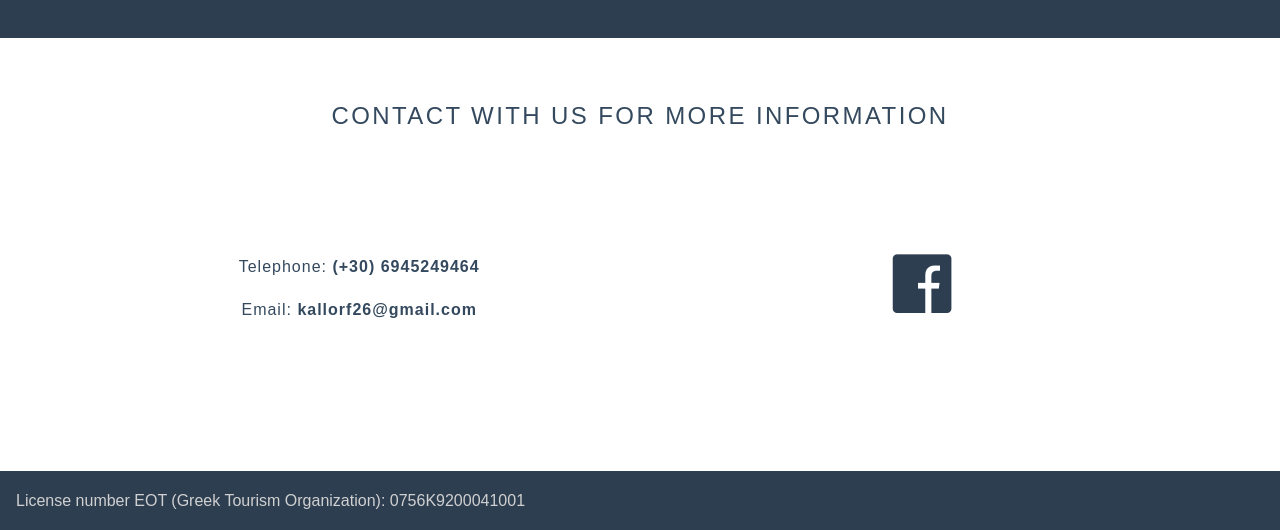
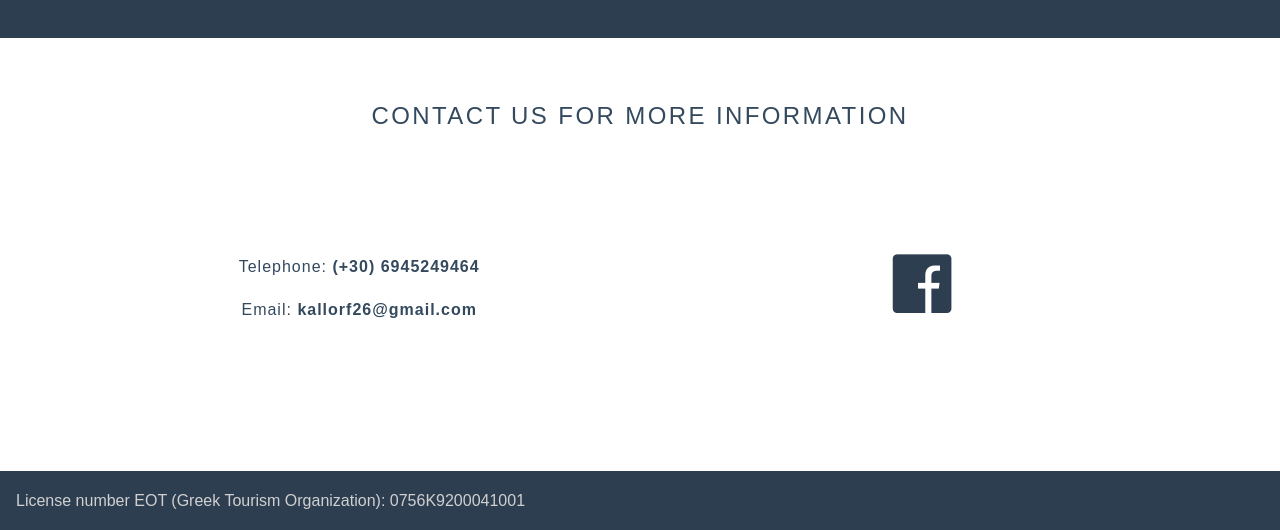
Before and after one commit to DiVouz/Villa_Malena, a plain HTML site: page index.html in a window 1280 px wide. Shown: the part 2988-3518 px from the top of the page. Drawn offline with nearby package versions, Linux system fonts and the light colour scheme.

Commit message:
Update index.html

```diff
--- a/index.html
+++ b/index.html
@@ -411,7 +411,7 @@
             </div>
         </div>
         <div class="content l-box-lrg" id="contact">
-                <h2 class="content-head is-center">Contact with us for more information</h2>
+                <h2 class="content-head is-center">Contact us for more information</h2>
 
                 <div class="pure-g is-center" style="padding:5%;">
                     <div class="l-box pure-u-1 pure-u-md-1-2 pure-u-lg-1-2">
```
